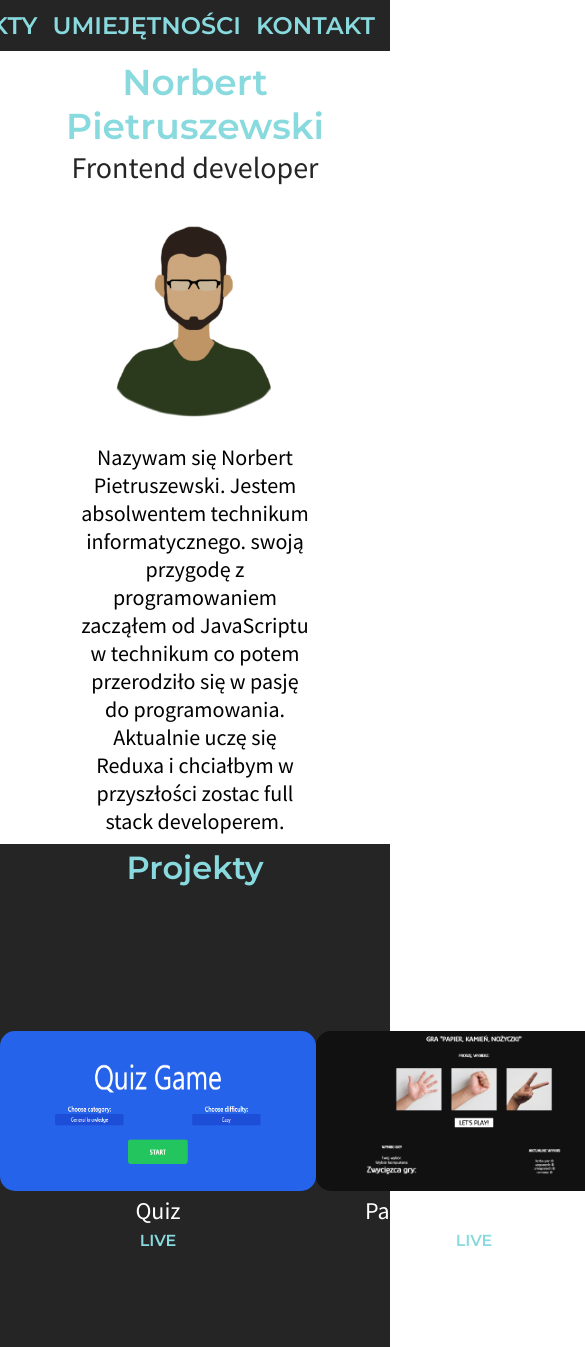
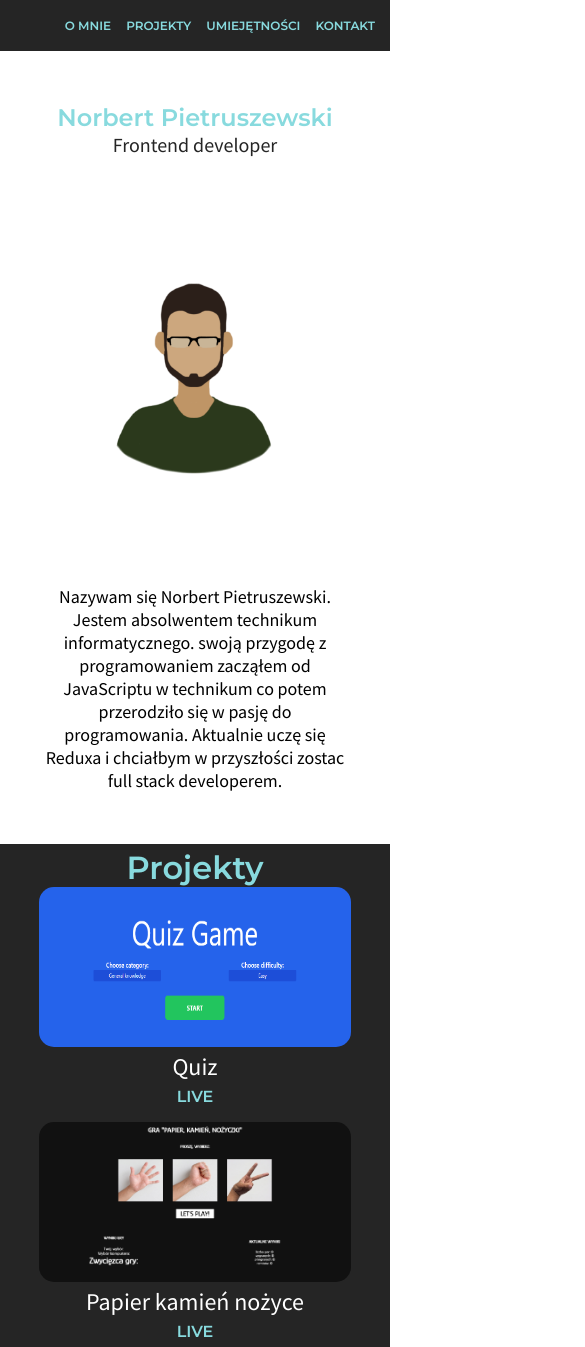
Before and after one commit to norbertaz/Norbert-Pietruszewski, a plain HTML site: page index.html in a window 390 px wide. Shown: the top 1347 px of the page, 585 px wide, since content can reach past the window. Drawn offline with Linux system fonts and the light colour scheme.

Commit message:
mobile fixed

```diff
--- a/style.css
+++ b/style.css
@@ -100,7 +100,6 @@ a{
     padding-top: 1vw;
 }
 .projects>.projects-wrapper{
-    /* margin-top: 10vw; */
     display: flex;
     justify-content: space-around;
     align-items: center;
@@ -121,8 +120,11 @@ a{
     color: #fff;
     border-radius: 100px;
 }
+.project-image{
+    width: 100%;
+}
 .project-image img {
-    width: 316px;
+    width: 100%;
     height: 160px;
     border-radius: 15px;
 }
@@ -138,6 +140,7 @@ a{
 }
 .skills-wrapper{
     margin-top: 2.5vw;
+    height: 90%;
     display: flex;
     flex-wrap: wrap;
     justify-content: space-around;
@@ -190,3 +193,59 @@ a{
     justify-content: center;
     background-color: rgba(37, 37, 37, .8)
 }
+
+
+@media (max-width:590px){
+    .main p {
+        padding:0 10%;
+    }
+    .navigation{
+        font-size: 1.2rem;
+    }
+    i {
+        font-size: 100px
+    }
+    .projects{
+        height: auto;
+    }
+    .project{
+        flex-basis: 50%;
+        margin-bottom: 1rem;
+    }
+    .project-image img{
+        width: 80vw;
+    }
+    .projects>.projects-wrapper{
+        flex-direction: column;
+    }
+}
+@media (max-width:485px){
+    i{
+        font-size: 64px;
+    }
+    .main .name h1{
+        font-size: 24px;
+    }
+    .main .name h2{
+        font-size: 20px;
+    }
+    .main p{
+        font-size: 18px;
+    }
+    .navigation{
+        font-size: 1rem;
+    }
+    .contacts-wrapper{
+        height: 100%;
+        flex-direction: column;
+        justify-content: space-between;
+    }
+    .single-contact h2{
+        font-size: 20px;
+    }
+}
+@media (max-width:420px){
+    .navigation{
+        font-size: 0.75rem;
+    }
+}
```
Also changed, not shown: Portfolio colors.txt (added), 1 other file.
